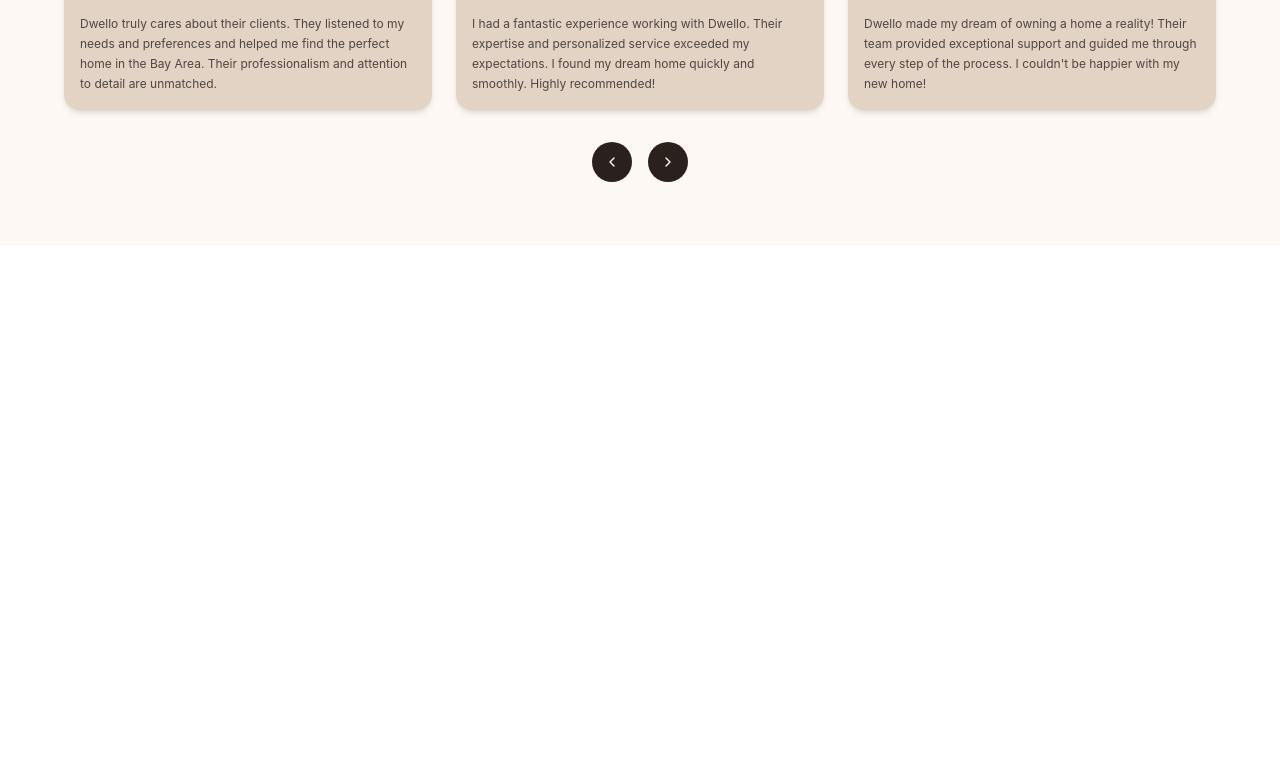
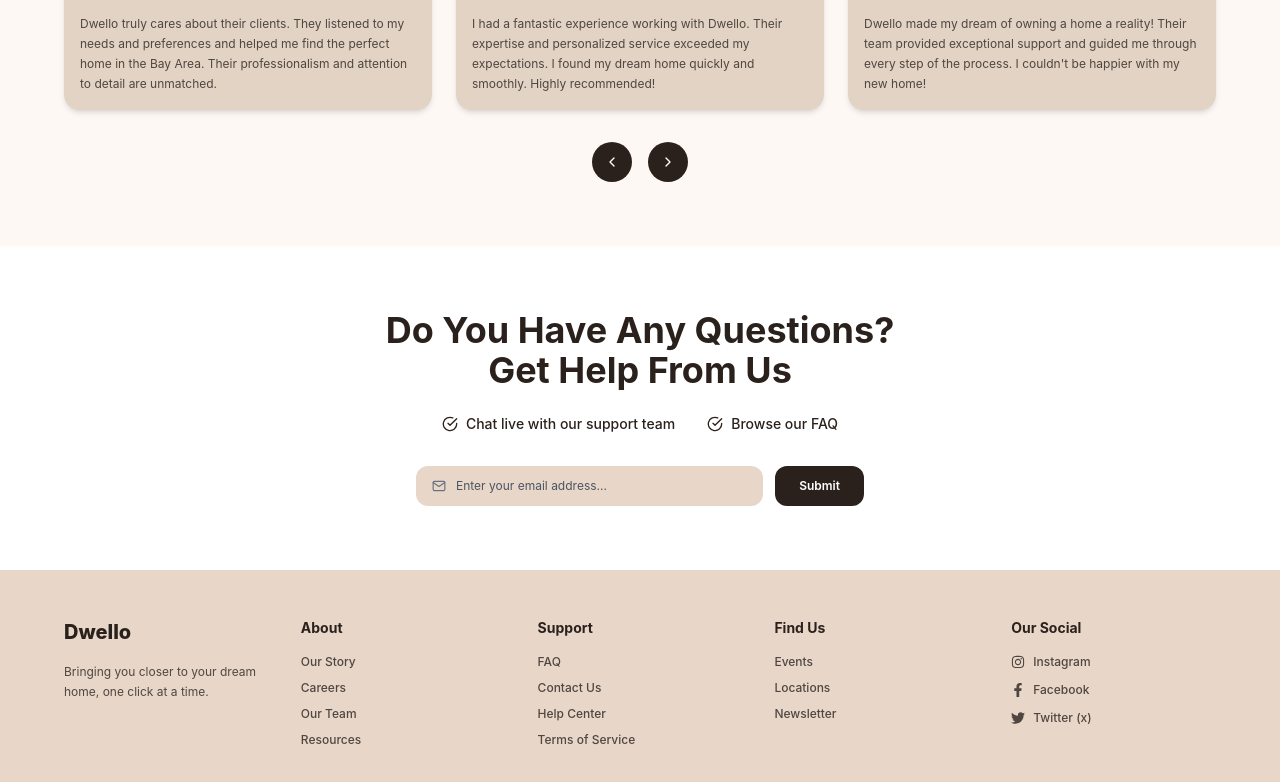
Before and after one commit to ahebabshamilbaryaw-tech/myTravelinprogramming, a React (Vite) app in the folder dream-home/: page / in a window 1280 px wide. Shown: the part 2667-3449 px from the top of the page. Before the commit the page ends 2913 px from the top, so only its background shows below. Built offline with nearby package versions, Linux system fonts and the light colour scheme.

Commit message:
feat: add Dwello  footer sections

```diff
--- a/dream-home/src/App.jsx
+++ b/dream-home/src/App.jsx
@@ -4,6 +4,7 @@
 import WhyChooseUs from './component/WhyChooseUs';
 import PopularResidences from './component/PopularResidense';
 import Coment from './component/coment';
+import Footer from './component/footer';
 function App() {
   return (
     <div>
@@ -13,5 +14,6 @@
        <WhyChooseUs />
        <PopularResidences/>
         <Coment />
+        <Footer />
     </div>)}
 export default App;
--- /dev/null
+++ b/dream-home/src/component/Footer.jsx
@@ -0,0 +1,102 @@
+import { FiCheckCircle, FiMail } from 'react-icons/fi'
+import { FaInstagram, FaFacebookF, FaTwitter } from 'react-icons/fa'
+function Footer() {
+  return (
+    <footer className="w-full">
+      {/* 1. Newsletter / Question Section */}
+      <div className="bg-white px-6 py-16 text-center">
+        <h2 className="text-3xl font-bold text-[#2b211c] md:text-4xl">
+          Do You Have Any Questions?
+          <br />
+          Get Help From Us
+        </h2>
+        <div className="mt-6 flex flex-wrap items-center justify-center gap-8 text-sm font-medium text-[#2b211c]">
+          <div className="flex items-center gap-2">
+            <FiCheckCircle className="text-base text-[#2b211c]" />
+            <span>Chat live with our support team</span>
+          </div>
+          <div className="flex items-center gap-2">
+            <FiCheckCircle className="text-base text-[#2b211c]" />
+            <span>Browse our FAQ</span>
+          </div>
+        </div>
+        <div className="mx-auto mt-8 flex max-w-md items-center gap-3">
+          <div className="relative flex-1">
+            <FiMail className="absolute left-4 top-1/2 -translate-y-1/2 text-gray-500 text-sm" />
+            <input
+              type="email"
+              placeholder="Enter your email address..."
+              className="w-full rounded-xl bg-[#e8d7c8] py-3 pl-10 pr-4 text-xs text-[#2b211c] placeholder-gray-600 focus:outline-none"
+            />
+          </div>
+          <button className="rounded-xl bg-[#2b211c] px-6 py-3 text-xs font-semibold text-white transition hover:bg-black">
+            Submit
+          </button>
+        </div>
+      </div>
+      <div className="bg-[#e8d7c8] px-8 py-12 md:px-16">
+        <div className="mx-auto grid max-w-6xl grid-cols-1 gap-8 sm:grid-cols-2 md:grid-cols-5">
+                    <div className="md:col-span-1">
+            <h3 className="text-xl font-extrabold text-[#2b211c]">
+              Dwello
+            </h3>
+            <p className="mt-4 text-xs leading-relaxed text-[#4f4641]">
+              Bringing you closer to your dream home, one click at a time.
+            </p>
+          </div>
+          <div>
+            <h4 className="text-sm font-bold text-[#2b211c]">About</h4>
+            <ul className="mt-4 space-y-2.5 text-xs font-medium text-[#4f4641]">
+              <li><a href="#" className="hover:underline">Our Story</a></li>
+              <li><a href="#" className="hover:underline">Careers</a></li>
+              <li><a href="#" className="hover:underline">Our Team</a></li>
+              <li><a href="#" className="hover:underline">Resources</a></li>
+            </ul>
+          </div>
+          <div>
+            <h4 className="text-sm font-bold text-[#2b211c]">Support</h4>
+            <ul className="mt-4 space-y-2.5 text-xs font-medium text-[#4f4641]">
+              <li><a href="#" className="hover:underline">FAQ</a></li>
+              <li><a href="#" className="hover:underline">Contact Us</a></li>
+              <li><a href="#" className="hover:underline">Help Center</a></li>
+              <li><a href="#" className="hover:underline">Terms of Service</a></li>
+            </ul>
+          </div>
+          <div>
+            <h4 className="text-sm font-bold text-[#2b211c]">Find Us</h4>
+            <ul className="mt-4 space-y-2.5 text-xs font-medium text-[#4f4641]">
+              <li><a href="#" className="hover:underline">Events</a></li>
+              <li><a href="#" className="hover:underline">Locations</a></li>
+              <li><a href="#" className="hover:underline">Newsletter</a></li>
+            </ul>
+          </div>
+          <div>
+            <h4 className="text-sm font-bold text-[#2b211c]">Our Social</h4>
+            <ul className="mt-4 space-y-3 text-xs font-medium text-[#4f4641]">
+              <li>
+                <a href="#" className="flex items-center gap-2 hover:underline">
+                  <FaInstagram className="text-sm" />
+                  <span>Instagram</span>
+                </a>
+              </li>
+              <li>
+                <a href="#" className="flex items-center gap-2 hover:underline">
+                  <FaFacebookF className="text-sm" />
+                  <span>Facebook</span>
+                </a>
+              </li>
+              <li>
+                <a href="#" className="flex items-center gap-2 hover:underline">
+                  <FaTwitter className="text-sm" />
+                  <span>Twitter (x)</span>
+                </a>
+              </li>
+            </ul>
+          </div>
+
+        </div>
+      </div>
+    </footer>
+  )
+}
+export default Footer
```
